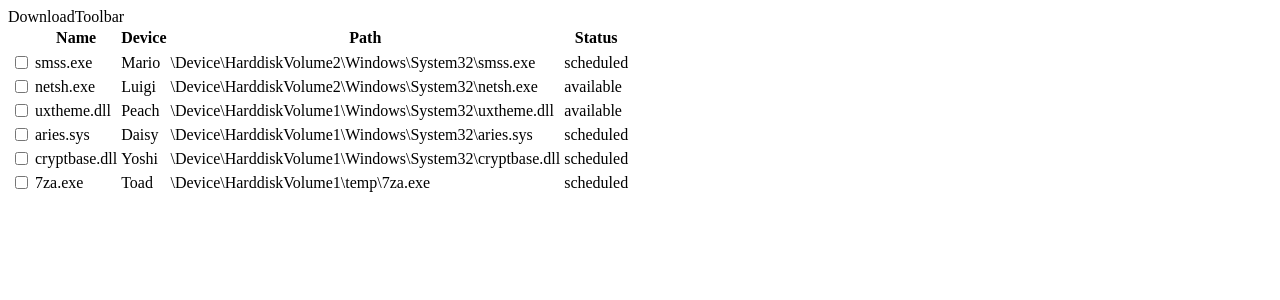
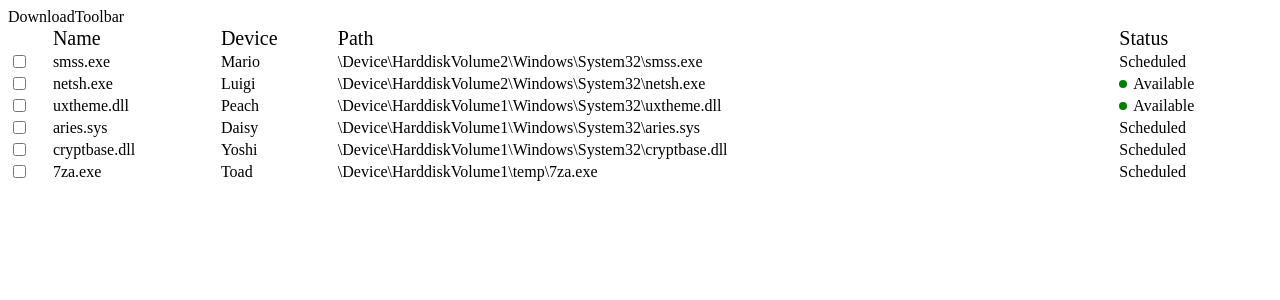
Before and after one commit to robindykema/file-download-manager, a React (Vite) app: page / in a window 1280 px wide. Shown: the top 300 px of the page. Built offline with nearby package versions, Linux system fonts and the light colour scheme.

Commit message:
Minor table styling

```diff
--- a/src/components/FileTable/FileTable.module.css
+++ b/src/components/FileTable/FileTable.module.css
@@ -0,0 +1,14 @@
+.table {
+  width: 100%;
+  border-collapse: collapse;
+}
+
+.table th {
+  text-align: left;
+  font-weight: normal;
+  font-size: 1.25rem;
+}
+
+.table td {
+  font-size: 1rem;
+}
--- a/src/components/FileTable/FileTable.tsx
+++ b/src/components/FileTable/FileTable.tsx
@@ -1,5 +1,6 @@
 import FileRow from "../FileRow/FileRow";
 import type { FileItem } from "../../types";
+import styles from "./FileTable.module.css";
 
 interface Column {
   label: string;
@@ -14,7 +15,7 @@ interface FileTableProps {
 
 function FileTable({ files, columns, selectedIds, onToggle }: FileTableProps) {
   return (
-    <table>
+    <table className={styles.table}>
       <caption className="sr-only">Downloadable files</caption>
       <thead>
         <tr>
--- a/src/components/StatusIndicator/StatusIndicator.module.css
+++ b/src/components/StatusIndicator/StatusIndicator.module.css
@@ -0,0 +1,13 @@
+.wrapper {
+  display: flex;
+  align-items: center;
+  gap: 6px;
+}
+
+.dot {
+  width: 8px;
+  height: 8px;
+  border-radius: 50%;
+  background-color: green;
+  flex-shrink: 0;
+}
--- a/src/components/StatusIndicator/StatusIndicator.tsx
+++ b/src/components/StatusIndicator/StatusIndicator.tsx
@@ -1,11 +1,17 @@
 import type { FileStatus } from "../../types";
+import styles from "./StatusIndicator.module.css";
 
 interface StatusIndicatorProps {
   status: FileStatus;
 }
 
 function StatusIndicator({ status }: StatusIndicatorProps) {
-  return <span>{status}</span>;
+  return (
+    <span className={styles.wrapper}>
+      {status === "available" && <span className={styles.dot} aria-hidden="true" />}
+      <span>{status.charAt(0).toUpperCase() + status.slice(1)}</span>
+    </span>
+  );
 }
 
 export default StatusIndicator;
```
